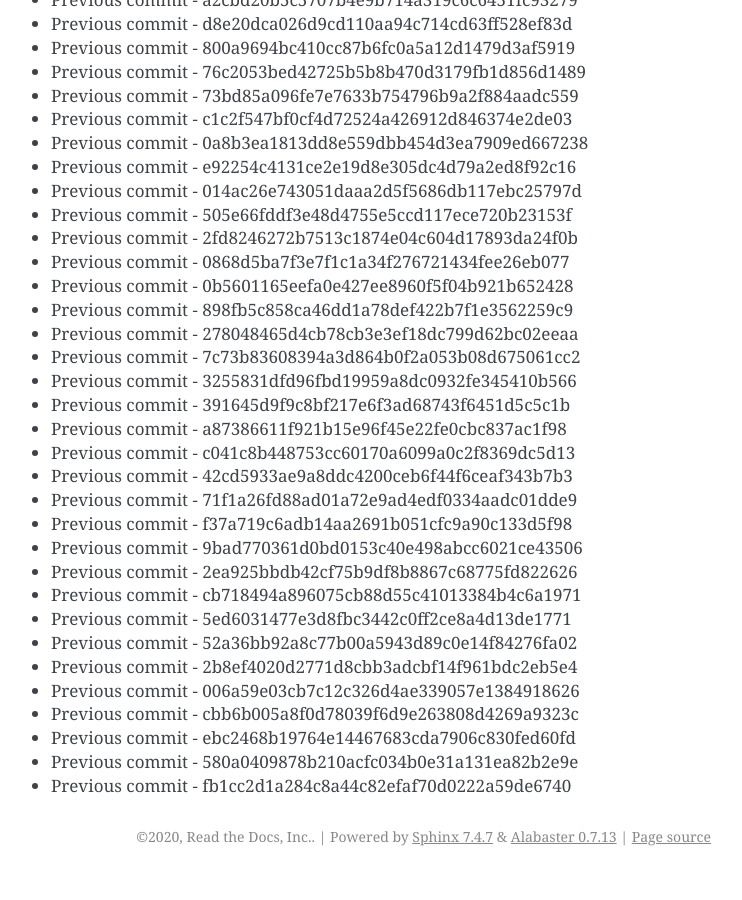
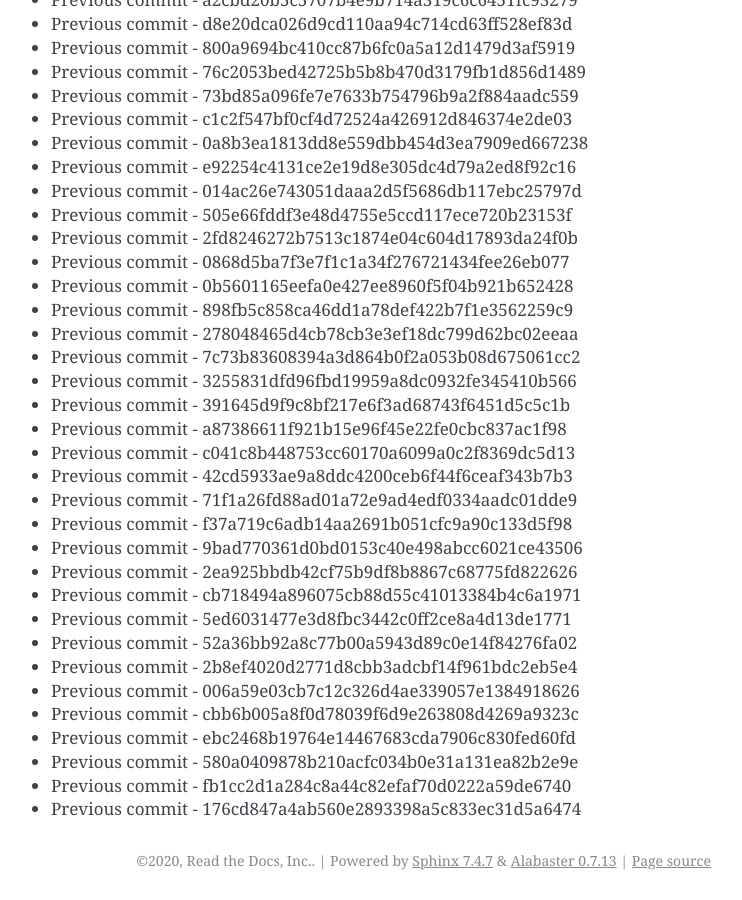
Before and after one commit to readthedocs/rtd-git-stresstest, a Sphinx documentation site: the page built from docs/updates.rst, in a window 1280 px wide and 900 px high, scrolled down 67215 px. Shown: the whole window, without its empty margins (399-1141 px from the left). Built offline with Sphinx 7.4.7, drawn with Linux system fonts in a browser that asks for light colours; before the commit the page ends 68091 px from its top, so only the background shows below that.

Commit message:
Generating commit from previous: 176cd847a4ab560e2893398a5c833ec31d5a6474

```diff
--- a/docs/updates.rst
+++ b/docs/updates.rst
@@ -2856,3 +2856,4 @@ It can be tested for any performance characteristics.
 * Previous commit - ebc2468b19764e14467683cda7906c830fed60fd
 * Previous commit - 580a0409878b210acfc034b0e31a131ea82b2e9e
 * Previous commit - fb1cc2d1a284c8a44c82efaf70d0222a59de6740
+* Previous commit - 176cd847a4ab560e2893398a5c833ec31d5a6474
```
